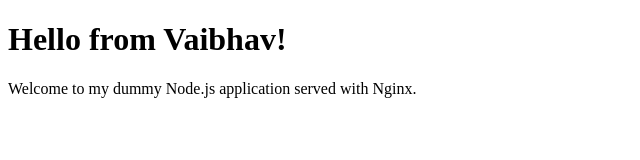
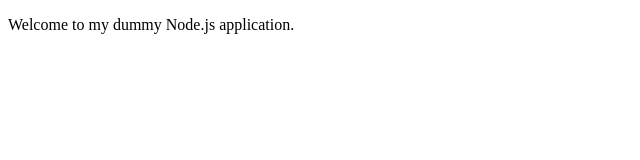
Before and after one commit to vaibhavtiwari02/nodeapp, a website: page public/index.html in a window 1280 px wide. Shown: the whole page, without its empty margins (0-640 px from the left). Drawn offline with Linux system fonts and the light colour scheme.

Commit message:
Update index.html

```diff
--- a/public/index.html
+++ b/public/index.html
@@ -6,7 +6,6 @@
   <title>My Node.js App</title>
 </head>
 <body>
-  <h1>Hello from Vaibhav!</h1>
-  <p>Welcome to my dummy Node.js application served with Nginx.</p>
+  <p>Welcome to my dummy Node.js application.</p>
 </body>
 </html>
```
